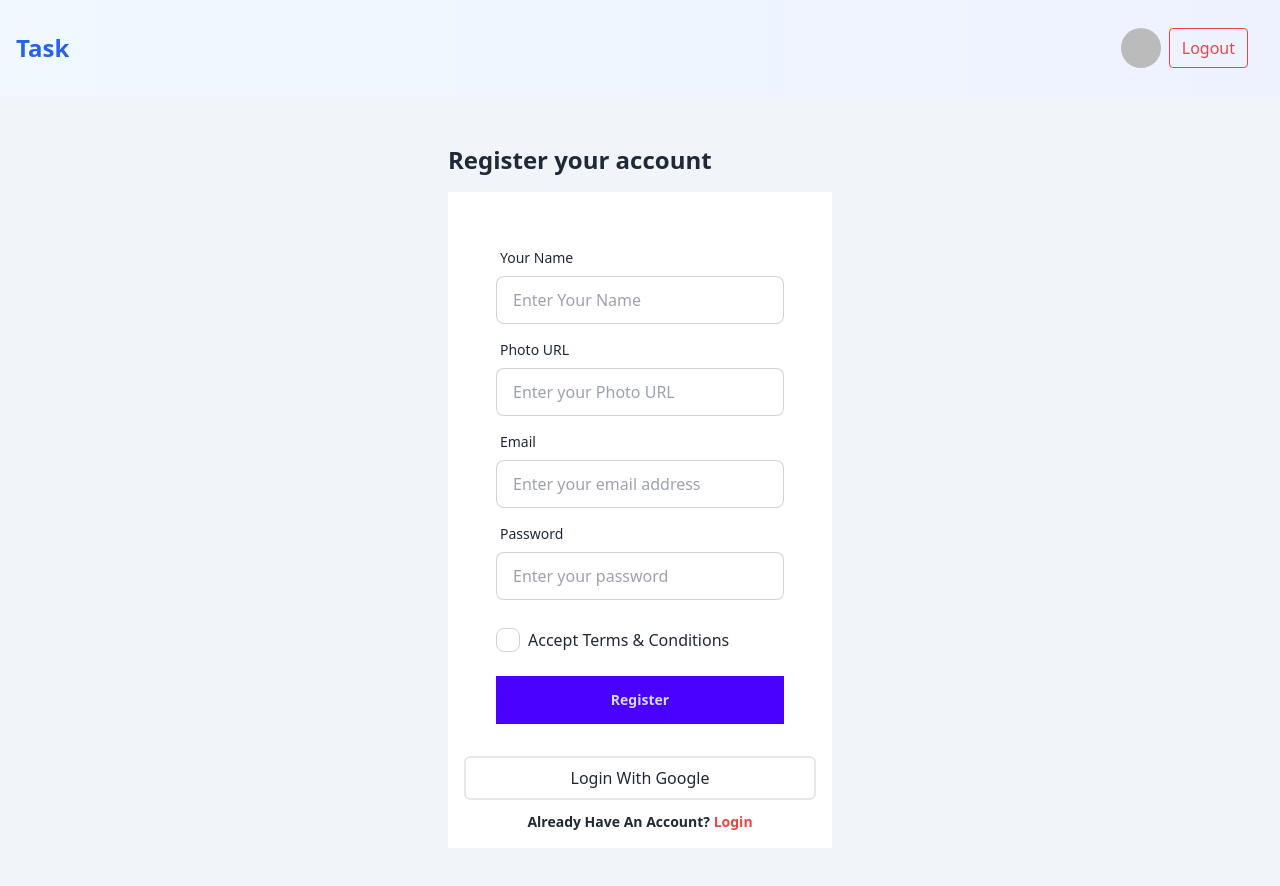
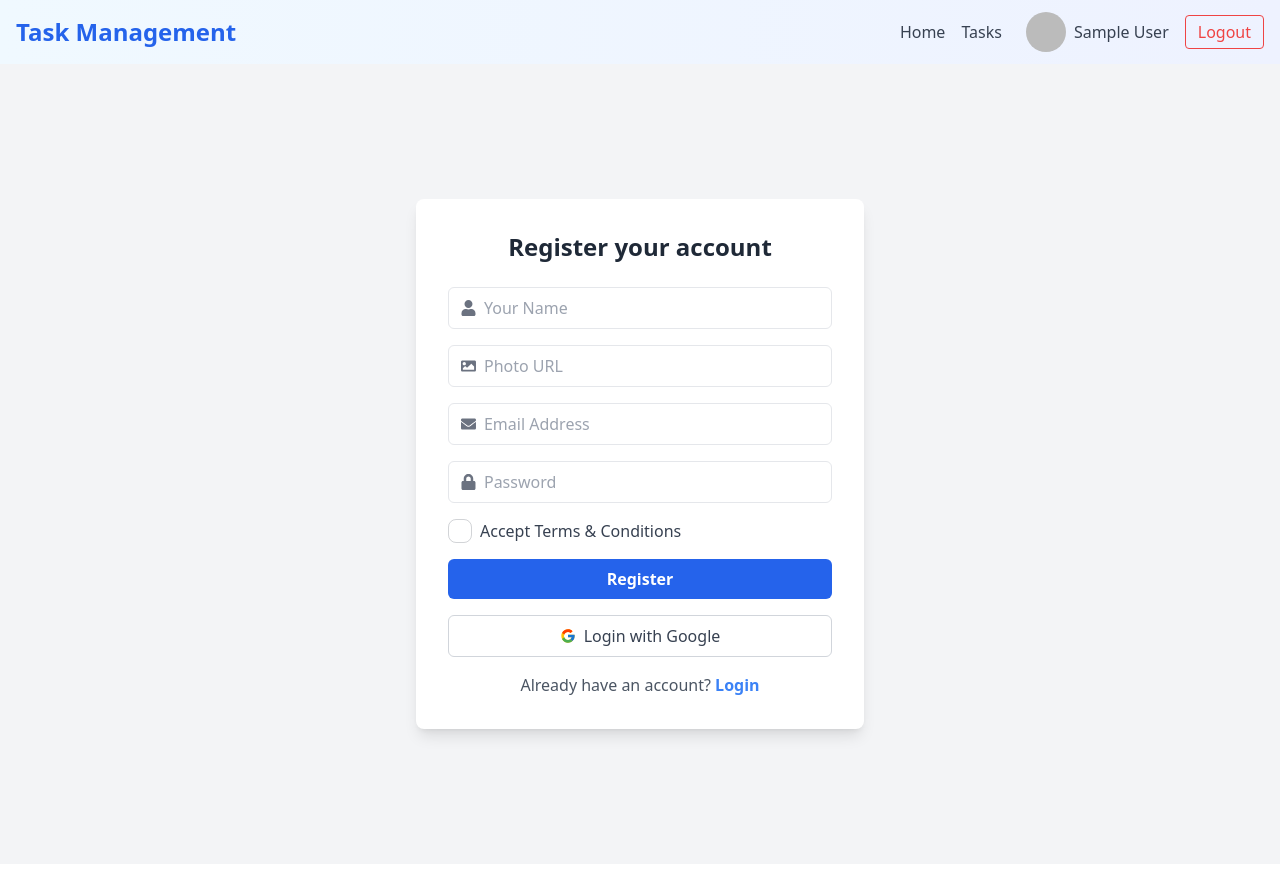
Before and after one commit to rathininfo/task-management-client, a React (Vite) app: page /auth/register in a window 1280 px wide. Shown: the top 886 px of the page. After the commit the page ends 864 px from the top, so only its background shows below. Built offline with nearby package versions, Linux system fonts and the light colour scheme; no server answers; sample sign-in values are in the browser's storage.

Commit message:
polish register and login page

```diff
--- a/package.json
+++ b/package.json
@@ -15,6 +15,7 @@
     "match-sorter": "^8.0.0",
     "react": "^19.0.0",
     "react-dom": "^19.0.0",
+    "react-icons": "^5.5.0",
     "react-router-dom": "^7.2.0",
     "sort-by": "^1.2.0",
     "sweetalert2": "^11.17.2"
--- a/src/Component/Navbar.jsx
+++ b/src/Component/Navbar.jsx
@@ -1,19 +1,17 @@
 import React, { useContext, useState } from "react";
-import { Link, NavLink, useNavigate } from "react-router-dom";
+import { Link, useNavigate } from "react-router-dom";
 import { AuthContext } from "../Provider/AuthProvider";
 
-
 const Navbar = () => {
-  const { user, logout, setUser } = useContext(AuthContext); // User context with user details
+  const { user, logout, setUser } = useContext(AuthContext);
   const navigate = useNavigate();
   const [isMenuOpen, setIsMenuOpen] = useState(false);
 
-  // Handle Logout
   const handleLogout = async () => {
     try {
       await logout();
-      setUser(null); // Clear user data from context
-      navigate("/"); // Redirect to home page
+      setUser(null);
+      navigate("/");
     } catch (error) {
       console.error("Logout failed:", error);
     }
@@ -24,10 +22,59 @@ const Navbar = () => {
       <div className="container mx-auto px-4 py-3 flex justify-between items-center">
         {/* Logo */}
         <Link to="/" className="text-2xl font-bold text-blue-600">
-          Task
+          Task Management
         </Link>
 
-        {/* Hamburger Icon */}
+        {/* Desktop Navigation & User Profile */}
+        <div className="flex items-center gap-6">
+          <div className="hidden lg:flex gap-4">
+            <Link to="/" className="text-gray-700 hover:text-blue-500">
+              Home
+            </Link>
+            <Link to="/tasks" className="text-gray-700 hover:text-blue-500">
+              Tasks
+            </Link>
+          </div>
+
+          {/* User Profile & Logout */}
+          {user ? (
+            <div className="flex items-center gap-4">
+              <div className="relative group flex items-center gap-2">
+                <img
+                  src={user.photoURL || "https://via.placeholder.com/40"}
+                  alt="User"
+                  className="w-10 h-10 rounded-full cursor-pointer"
+                />
+                <p className="text-gray-700 hidden lg:block">
+                  {user.displayName || "No Name"}
+                </p>
+              </div>
+              {/* Logout Button (Always Visible) */}
+              <button
+                onClick={handleLogout}
+                className="px-3 py-1 border border-red-500 text-red-500 hover:bg-red-500 hover:text-white rounded"
+              >
+                Logout
+              </button>
+            </div>
+          ) : (
+            <>
+              <button
+                onClick={() => navigate("/auth/login")}
+                className="px-3 py-1 border border-blue-500 text-blue-500 hover:bg-blue-500 hover:text-white rounded"
+              >
+                Login
+              </button>
+              <button
+                onClick={() => navigate("/auth/register")}
+                className="px-3 py-1 border border-green-500 text-green-500 hover:bg-green-500 hover:text-white rounded"
+              >
+                Register
+              </button>
+            </>
+          )}
+
+          {/* Mobile Menu Button */}
           <button
             className="block lg:hidden text-gray-700 focus:outline-none"
             onClick={() => setIsMenuOpen(!isMenuOpen)}
@@ -49,17 +96,29 @@ const Navbar = () => {
               />
             </svg>
           </button>
+        </div>
+      </div>
 
-        {/* Navigation Links */}
-        <div
-          className={`${
-            isMenuOpen ? "block" : "hidden"
-          } lg:flex flex-col lg:flex-row gap-4 absolute lg:static top-14 right-4  rounded-md p-4 z-50 justify-center items-center`}
+      {/* Mobile Menu */}
+      {isMenuOpen && (
+        <div className="lg:hidden absolute top-16 right-4 bg-white shadow-md rounded-md p-4 flex flex-col gap-4">
+          <Link to="/" className="text-gray-700 hover:text-blue-500">
+            Home
+          </Link>
+          <Link to="/tasks" className="text-gray-700 hover:text-blue-500">
+            Tasks
+          </Link>
+          {user ? (
+            <>
+              <p className="text-gray-700">{user.displayName || "No Name"}</p>
+              <button
+                onClick={handleLogout}
+                className="px-3 py-1 border border-red-500 text-red-500 hover:bg-red-500 hover:text-white rounded"
               >
-
-          {/* Authentication Buttons */}
-          <div className="mt-2 flex flex-col gap-2 lg:flex-row lg:mt-0">
-            {!user ? (
+                Logout
+              </button>
+            </>
+          ) : (
             <>
               <button
                 onClick={() => navigate("/auth/login")}
@@ -74,29 +133,9 @@ const Navbar = () => {
                 Register
               </button>
             </>
-            ) : (
-              <>
-                <div className="relative group">
-                  <img
-                    src={user.photoURL || "https://via.placeholder.com/40"}
-                    alt="User"
-                    className="w-10 h-10 rounded-full cursor-pointer"
-                  />
-                  <div className="absolute left-0 mt-2 bg-white border border-gray-300 shadow-md rounded px-2 py-1 text-sm text-gray-600 hidden group-hover:block">
-                    <p>{user.displayName || "No Name"}</p>
-                  </div>
-                </div>
-                <button
-                  onClick={handleLogout}
-                  className="px-3 py-1 border border-red-500 text-red-500 hover:bg-red-500 hover:text-white rounded"
-                >
-                  Logout
-                </button>
-              </>
           )}
         </div>
-        </div>
-      </div>
+      )}
     </nav>
   );
 };
--- a/src/Pages/Login.jsx
+++ b/src/Pages/Login.jsx
@@ -1,6 +1,7 @@
 import React, { useContext, useState } from "react";
 import { Link, useLocation, useNavigate } from "react-router-dom";
 import { AuthContext } from "../Provider/AuthProvider";
+import { FcGoogle } from "react-icons/fc"; // Google Icon
 
 const Login = () => {
   const { userLogin, setUser, googleLogin } = useContext(AuthContext);
@@ -16,8 +17,7 @@ const Login = () => {
 
     userLogin(email, password)
       .then((result) => {
-        const user = result.user;
-        setUser(user);
+        setUser(result.user);
         navigate(location?.state ? location.state : "/");
       })
       .catch((error) => {
@@ -28,101 +28,98 @@ const Login = () => {
   const handleLoginGoogle = () => {
     googleLogin()
       .then((result) => {
-        const user = result.user;
-
-        // Extract user information (name, email, and photoURL)
         const userData = {
-          name: user.displayName,
-          email: user.email,
-          photoURL: user.photoURL,
+          name: result.user.displayName,
+          email: result.user.email,
+          photoURL: result.user.photoURL,
         };
 
-        // Send user data to your backend (server)
         fetch("https://visa-navigator-server-plum.vercel.app/users", {
           method: "POST",
-          headers: {
-            "Content-Type": "application/json",
-          },
+          headers: { "Content-Type": "application/json" },
           body: JSON.stringify(userData),
         })
-          .then((response) => response.json())
-          .then(() => {
-            navigate(location?.state ? location.state : "/");
+          .then(() => navigate(location?.state ? location.state : "/"))
+          .catch((error) => console.error("Error sending user data:", error));
       })
-          .catch((error) => {
-            console.error("Error sending user data:", error);
-          });
-      })
-      .catch((err) => {
-        console.error("Google login failed:", err);
-      });
+      .catch((err) => console.error("Google login failed:", err));
   };
+
+  navigate("/")
 
   const navigateToForgotPassword = () => {
     navigate("/auth/forget-password", { state: { email } });
   };
 
   return (
-    <div className="flex justify-center items-center bg-base-200">
-      <div className="hero-content flex-col">
+    <div className="flex justify-center items-center min-h-screen bg-gray-100 px-4">
+      <div className="w-full max-w-md bg-white shadow-lg rounded-xl p-6">
+        <h1 className="text-2xl font-bold text-gray-800 text-center">
+          Login to Your Account
+        </h1>
+
+        <form onSubmit={handleSubmit} className="mt-6">
+          {/* Email Input */}
           <div>
-          <h1 className="text-2xl font-semibold">Login your account</h1>
-        </div>
-        <div className="card bg-base-100 w-full max-w-xl shrink-0 rounded-none p-6">
-          <form onSubmit={handleSubmit} className="card-body">
-            <div className="form-control">
-              <label className="label">
-                <span className="label-text">Email</span>
-              </label>
+            <label className="block text-gray-700 font-medium">Email</label>
             <input
+              type="email"
               name="email"
-                type="email"
-                placeholder="email"
-                className="input input-bordered"
+              placeholder="Enter your email"
+              className="w-full px-4 py-2 mt-2 border border-gray-300 rounded-lg focus:ring-2 focus:ring-blue-400 focus:border-blue-500 transition duration-300"
               required
               value={email}
               onChange={(e) => setEmail(e.target.value)}
             />
           </div>
-            <div className="form-control">
-              <label className="label">
-                <span className="label-text">Password</span>
-              </label>
+
+          {/* Password Input */}
+          <div className="mt-4">
+            <label className="block text-gray-700 font-medium">Password</label>
             <input
+              type="password"
               name="password"
-                type="password"
-                placeholder="password"
-                className="input input-bordered"
+              placeholder="Enter your password"
+              className="w-full px-4 py-2 mt-2 border border-gray-300 rounded-lg focus:ring-2 focus:ring-blue-400 focus:border-blue-500 transition duration-300"
               required
             />
-              <label className="label">
-                <span
-                  className="label-text-alt link link-hover text-blue-500"
+            <p
+              className="text-sm text-blue-500 hover:underline cursor-pointer mt-1"
               onClick={navigateToForgotPassword}
-                  style={{ cursor: "pointer" }}
             >
               Forgot password?
-                </span>
-              </label>
+            </p>
           </div>
-            <div className="form-control mt-6">
-              <button className="btn btn-primary rounded-none">Login</button>
-            </div>
+
+          {/* Login Button */}
+          <button className="w-full mt-6 bg-blue-600 hover:bg-blue-700 text-white font-medium py-2 rounded-lg transition duration-300">
+            Login
+          </button>
         </form>
 
+        {/* Divider */}
+        <div className="flex items-center my-4">
+          <hr className="w-full border-gray-300" />
+          <span className="px-2 text-gray-500 text-sm">or</span>
+          <hr className="w-full border-gray-300" />
+        </div>
+
+        {/* Google Login Button */}
         <button
-            className="border-2 border-gray-200 rounded-md py-2 mb-3"
           onClick={handleLoginGoogle}
+          className="w-full flex items-center justify-center gap-2 border-2 border-gray-300 py-2 rounded-lg hover:bg-gray-100 transition duration-300"
         >
-            Login With Google
+          <FcGoogle className="text-xl" />
+          <span className="font-medium text-gray-700">Login with Google</span>
         </button>
-          <p className="text-center font-semibold text-sm">
-            Don’t Have An Account?{" "}
-            <Link to="/auth/register" className="text-red-500">
+
+        {/* Register Link */}
+        <p className="text-center text-gray-600 mt-4">
+          Don’t have an account?{" "}
+          <Link to="/auth/register" className="text-blue-600 hover:underline">
             Register
           </Link>
         </p>
-        </div>
       </div>
     </div>
   );
--- a/src/Pages/Register.jsx
+++ b/src/Pages/Register.jsx
@@ -1,7 +1,9 @@
 import React, { useContext, useState } from "react";
 import { Link, useNavigate } from "react-router-dom";
+import { AuthContext } from "../Provider/AuthProvider";
 import Swal from "sweetalert2";
-import { AuthContext } from "../Provider/AuthProvider";
+import { FaUser, FaEnvelope, FaLock, FaImage } from "react-icons/fa";
+import { FcGoogle } from "react-icons/fc";
 
 const Register = () => {
   const { createNewUser, setUser, updateUserProfile, googleLogin, setRefacth } =
@@ -10,16 +12,13 @@ const Register = () => {
 
   const [passwordError, setPasswordError] = useState("");
 
-  // Password validation function
   const validatePassword = (password) => {
     const hasUppercase = /[A-Z]/.test(password);
     const hasLowercase = /[a-z]/.test(password);
     const isValidLength = password.length >= 6;
 
-    if (!hasUppercase)
-      return "Password must contain at least one uppercase letter.";
-    if (!hasLowercase)
-      return "Password must contain at least one lowercase letter.";
+    if (!hasUppercase) return "Password must contain at least one uppercase letter.";
+    if (!hasLowercase) return "Password must contain at least one lowercase letter.";
     if (!isValidLength) return "Password must be at least 6 characters long.";
 
     return "";
@@ -27,7 +26,6 @@ const Register = () => {
 
   const handleSubmit = (e) => {
     e.preventDefault();
-
     const form = new FormData(e.target);
     const name = form.get("name");
     const photo = form.get("photo");
@@ -35,33 +33,23 @@ const Register = () => {
     const password = form.get("password");
 
     const passwordValidationError = validatePassword(password);
-
     if (passwordValidationError) {
       setPasswordError(passwordValidationError);
       return;
     }
-
-    setPasswordError(""); // Clear any previous error
+    setPasswordError("");
 
     createNewUser(email, password)
       .then((result) => {
         const user = result.user;
         setUser(user);
 
-        // Send user data to the server
         fetch("https://visa-navigator-server-plum.vercel.app/users", {
           method: "POST",
-          headers: {
-            "Content-Type": "application/json",
-          },
-          body: JSON.stringify({
-            name,
-            email,
-            photoURL: photo,
-          }),
+          headers: { "Content-Type": "application/json" },
+          body: JSON.stringify({ name, email, photoURL: photo }),
         });
 
-        // Update the user's profile and show success alert
         updateUserProfile({ displayName: name, photoURL: photo })
           .then(() => {
             setRefacth(true);
@@ -71,7 +59,7 @@ const Register = () => {
               icon: "success",
               confirmButtonText: "Go to Home",
             });
-            navigate("/"); // Navigate to home page after the alert
+            navigate("/");
           })
           .catch((err) => console.error("Error updating profile:", err));
       })
@@ -82,25 +70,17 @@ const Register = () => {
     googleLogin()
       .then((result) => {
         const user = result.user;
-
-        // Extract necessary data from Firebase user object
-        const userData = {
+        fetch("https://visa-navigator-server-plum.vercel.app/users", {
+          method: "POST",
+          headers: { "Content-Type": "application/json" },
+          body: JSON.stringify({
             name: user.displayName,
             email: user.email,
             photoURL: user.photoURL,
-        };
-
-        // Send user data to the server
-        fetch("https://visa-navigator-server-plum.vercel.app/users", {
-          method: "POST",
-          headers: {
-            "Content-Type": "application/json",
-          },
-          body: JSON.stringify(userData),
+          }),
         })
-          .then((response) => response.json())
           .then(() => {
-            navigate("/"); // Redirect to home page
+            navigate("/");
           })
           .catch((error) => {
             console.error("Error sending user data:", error);
@@ -112,92 +92,88 @@ const Register = () => {
   };
 
   return (
-    <div className="min-h-screen flex justify-center items-center bg-slate-100">
-      <div className="flex gap-4 flex-col">
-        <h1 className="text-2xl font-semibold">Register your account</h1>
-        <div className="bg-base-100 w-96 p-4">
-          <form onSubmit={handleSubmit} className="card-body">
-            <div className="form-control">
-              <label className="label">
-                <span className="label-text">Your Name</span>
-              </label>
+    <div className="min-h-screen flex justify-center items-center bg-gray-100 p-6">
+      <div className="bg-white shadow-lg rounded-lg p-8 w-full max-w-md">
+        <h1 className="text-2xl font-bold text-center mb-6 text-gray-800">
+          Register your account
+        </h1>
+        <form onSubmit={handleSubmit} className="space-y-4">
+          <div className="flex items-center border rounded-md px-3 py-2">
+            <FaUser className="text-gray-500 mr-2" />
             <input
               name="name"
               type="text"
-                placeholder="Enter Your Name"
-                className="input input-bordered"
+              placeholder="Your Name"
+              className="w-full outline-none"
               required
             />
           </div>
 
-            <div className="form-control">
-              <label className="label">
-                <span className="label-text">Photo URL</span>
-              </label>
+          <div className="flex items-center border rounded-md px-3 py-2">
+            <FaImage className="text-gray-500 mr-2" />
             <input
               name="photo"
               type="text"
-                placeholder="Enter your Photo URL"
-                className="input input-bordered"
+              placeholder="Photo URL"
+              className="w-full outline-none"
               required
             />
           </div>
 
-            <div className="form-control">
-              <label className="label">
-                <span className="label-text">Email</span>
-              </label>
+          <div className="flex items-center border rounded-md px-3 py-2">
+            <FaEnvelope className="text-gray-500 mr-2" />
             <input
               name="email"
               type="email"
-                placeholder="Enter your email address"
-                className="input input-bordered"
+              placeholder="Email Address"
+              className="w-full outline-none"
               required
             />
           </div>
 
-            <div className="form-control">
-              <label className="label">
-                <span className="label-text">Password</span>
-              </label>
+          <div className="flex items-center border rounded-md px-3 py-2">
+            <FaLock className="text-gray-500 mr-2" />
             <input
               name="password"
               type="password"
-                placeholder="Enter your password"
-                className="input input-bordered"
+              placeholder="Password"
+              className="w-full outline-none"
               required
             />
+          </div>
           {passwordError && (
-                <p className="text-red-500 text-sm mt-2">{passwordError}</p>
+            <p className="text-red-500 text-sm">{passwordError}</p>
           )}
+
+          <div className="flex items-center gap-2 mt-2">
+            <input type="checkbox" className="checkbox" required />
+            <span className="text-gray-700">Accept Terms & Conditions</span>
           </div>
 
-            <div className="form-control flex flex-row items-center gap-2 mt-5">
-              <input type="checkbox" className="checkbox" required />
-              <span>Accept Terms & Conditions</span>
+          <button
+            className="w-full bg-blue-600 hover:bg-blue-700 text-white font-bold py-2 rounded-md mt-3 transition"
+            type="submit"
+          >
+            Register
+          </button>
+        </form>
+
+        <div className="text-center mt-4">
+          <button
+            className="flex items-center justify-center w-full border border-gray-300 text-gray-700 py-2 rounded-md transition hover:bg-gray-100"
+            onClick={handleLoginGoogle}
+          >
+            <FcGoogle className="mr-2 text-red-500" />
+            Login with Google
+          </button>
         </div>
 
-            <div className="form-control mt-4">
-              <button className="btn btn-primary rounded-none" type="submit">
-                Register
-              </button>
-            </div>
-          </form>
-
-          <button
-            className="border-2 border-gray-200 rounded-md py-2 mb-3 w-full"
-            onClick={handleLoginGoogle}
-          >
-            Login With Google
-          </button>
-
-          <p className="text-center font-semibold text-sm">
-            Already Have An Account?{" "}
-            <Link to="/auth/login" className="text-red-500">
+        <p className="text-center text-gray-600 mt-4">
+          Already have an account?{" "}
+          <Link to="/auth/login" className="text-blue-500 font-semibold">
             Login
           </Link>
         </p>
-        </div>
       </div>
     </div>
   );
```
Also changed, not shown: 1 other file (tests, documents, lock files or other folders). Lines whose indentation alone changed are shown as unchanged.
